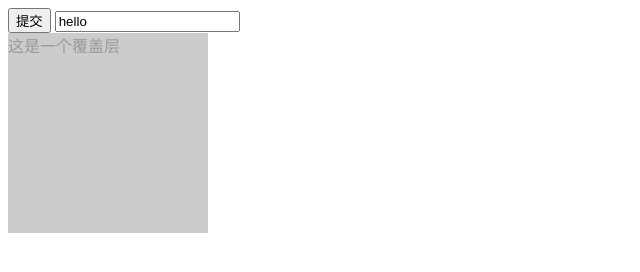
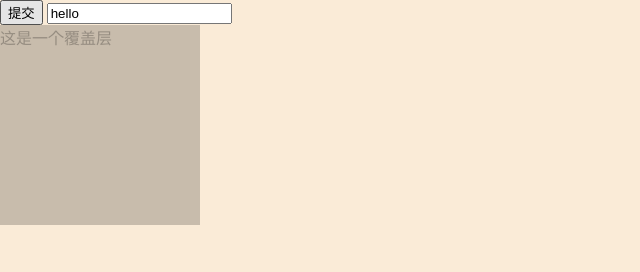
Before and after one commit to xicihh/project_01, a plain HTML site: page index.html in a window 1280 px wide. Shown: the whole page, without its empty margins (0-640 px from the left). Drawn offline with Linux system fonts and the light colour scheme.

Commit message:
修改了css文件

```diff
--- a/index.css
+++ b/index.css
@@ -1,3 +1,8 @@
+html,body{
+	margin:0;
+	padding:0;
+	background-color: antiquewhite;
+}
 div{
 	background-color: rgba(0,0,0,.5);
 	width: 200px;
```
